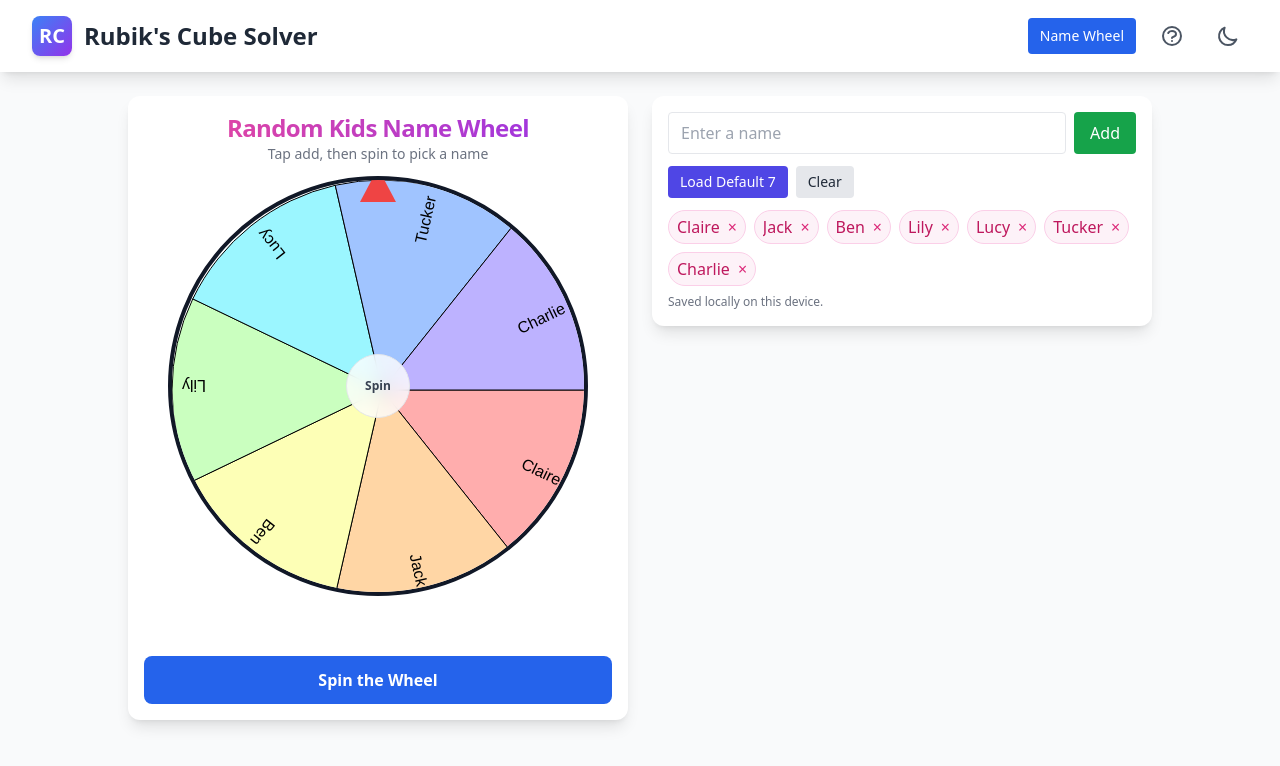
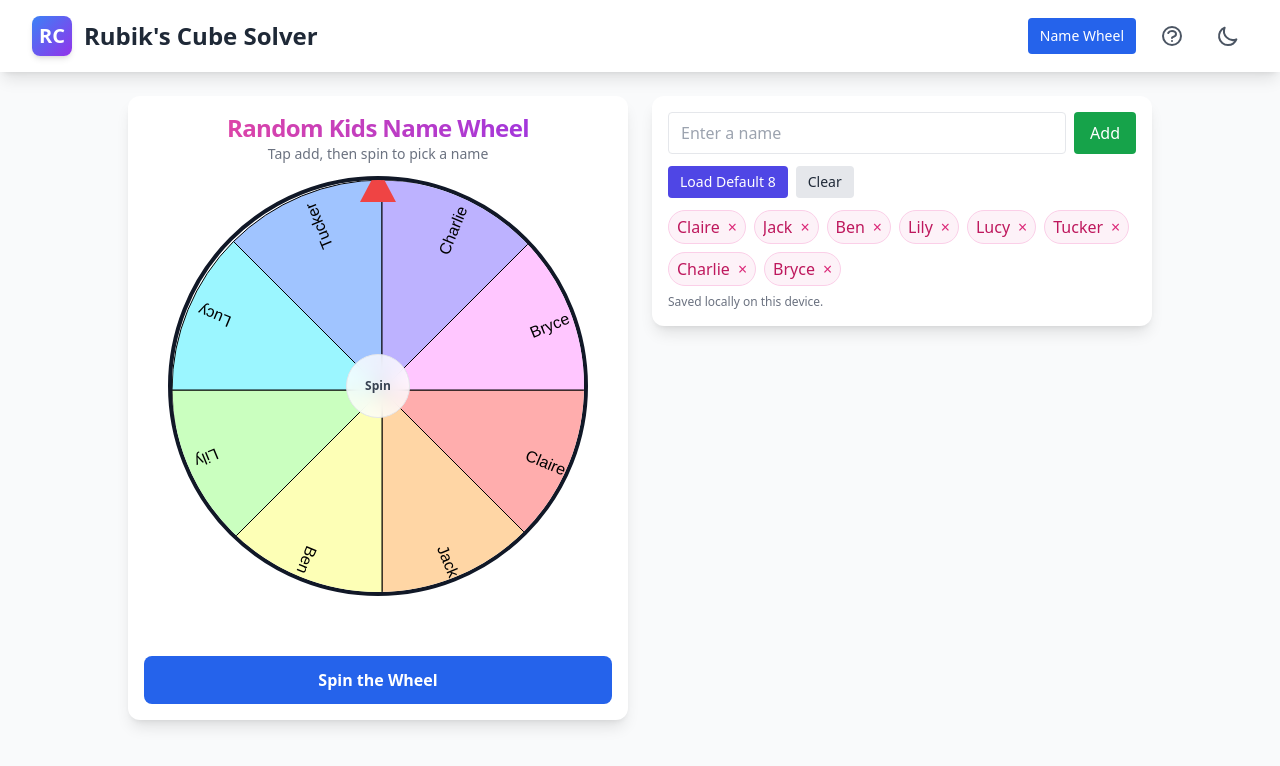
Before and after one commit to loganrenz/rubix-cube-solver, a Vue app: page /wheel in a window 1280 px wide. Shown: the top 766 px of the page. Built offline with nearby package versions, Linux system fonts and the light colour scheme.

Commit message:
chore(name-wheel): add Bryce to defaults and update label

```diff
--- a/src/pages/NameWheel.vue
+++ b/src/pages/NameWheel.vue
@@ -35,7 +35,7 @@
                             <button @click="addName" class="px-4 py-2 bg-green-600 text-white rounded">Add</button>
                         </div>
                         <div class="flex flex-wrap gap-2 mb-3">
-                            <button @click="loadDefaults" class="px-3 py-1.5 bg-indigo-600 text-white rounded text-sm">Load Default 7</button>
+                            <button @click="loadDefaults" class="px-3 py-1.5 bg-indigo-600 text-white rounded text-sm">Load Default 8</button>
                             <button @click="clearAll" class="px-3 py-1.5 bg-gray-200 dark:bg-gray-700 text-gray-800 dark:text-gray-100 rounded text-sm">Clear</button>
                         </div>
                         <div class="flex flex-wrap gap-2 max-h-48 overflow-auto">
@@ -71,7 +71,7 @@ const size = ref(360);
 const sizePx = computed(() => `${size.value}px`);
 
 const STORAGE_KEY = 'nameWheel.names';
-const DEFAULT_NAMES = ['Claire', 'Jack', 'Ben', 'Lily', 'Lucy', 'Tucker', 'Charlie'];
+const DEFAULT_NAMES = ['Claire', 'Jack', 'Ben', 'Lily', 'Lucy', 'Tucker', 'Charlie', 'Bryce'];
 
 const addName = () => {
     const name = nameInput.value.trim();
```
